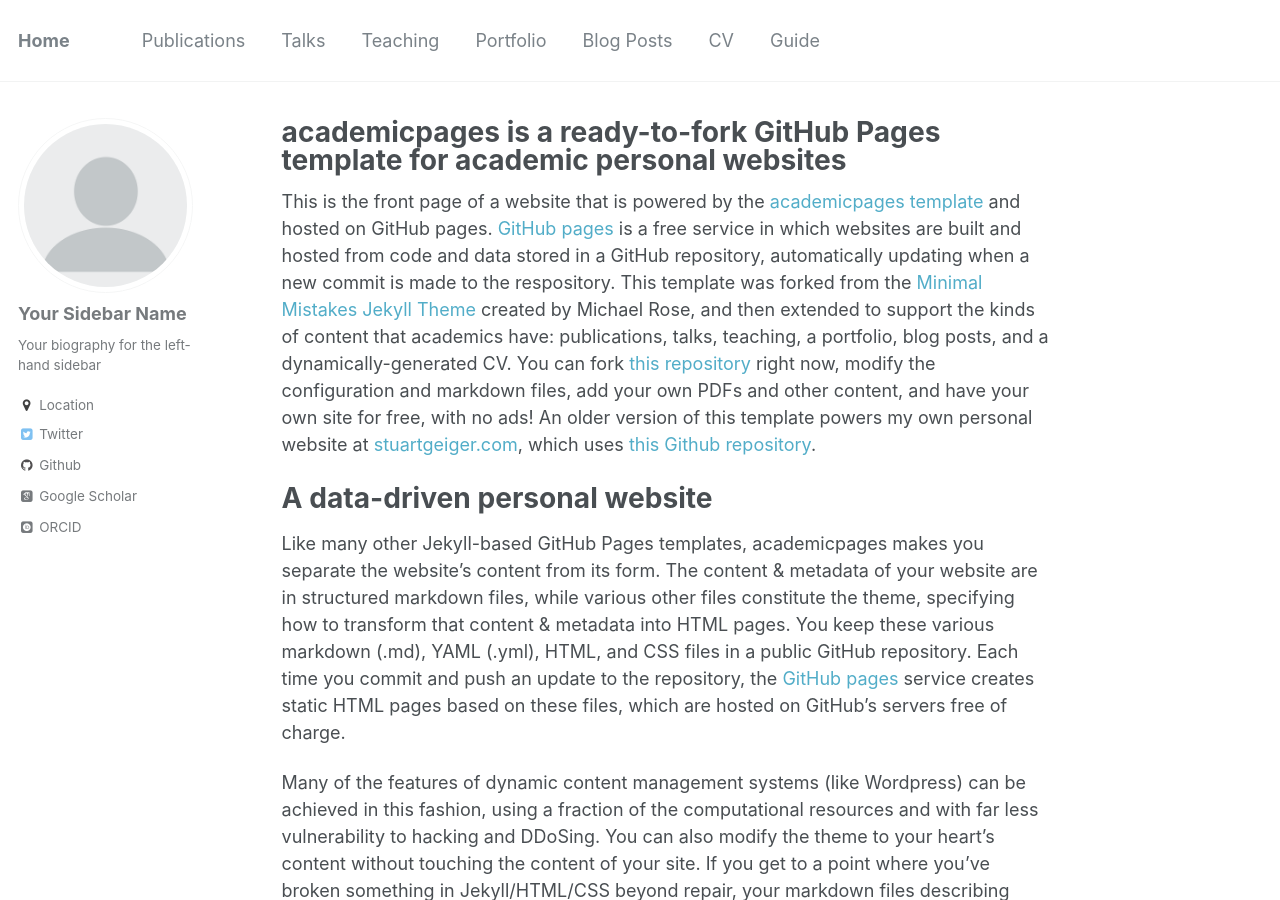
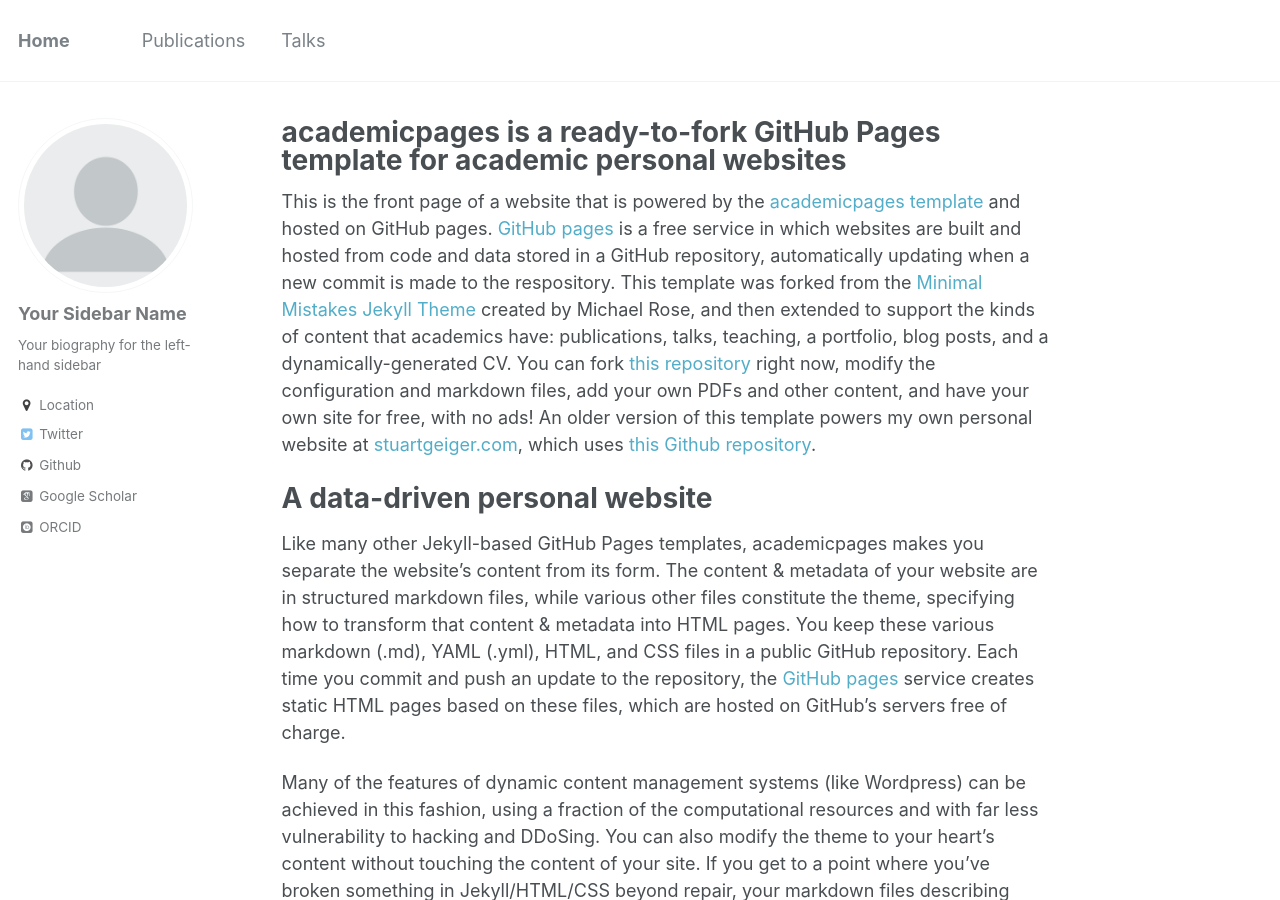
Before and after one commit to xinghu-cs/xinghu-cs.github.io, a Jekyll site: the page built from _pages/about.md, in a window 1280 px wide and 900 px high. Built offline with Jekyll 4.4.1, drawn with Linux system fonts in a browser that asks for light colours; some web fonts are replaced.

Commit message:
Update navigation.yml

```diff
--- a/_data/navigation.yml
+++ b/_data/navigation.yml
@@ -5,18 +5,3 @@
 
   - title: "Talks"
     url: /talks/
-
-  - title: "Teaching"
-    url: /teaching/
-
-  - title: "Portfolio"
-    url: /portfolio/
-
-  - title: "Blog Posts"
-    url: /year-archive/
-
-  - title: "CV"
-    url: /cv/
-
-  - title: "Guide"
-    url: /markdown/
```
